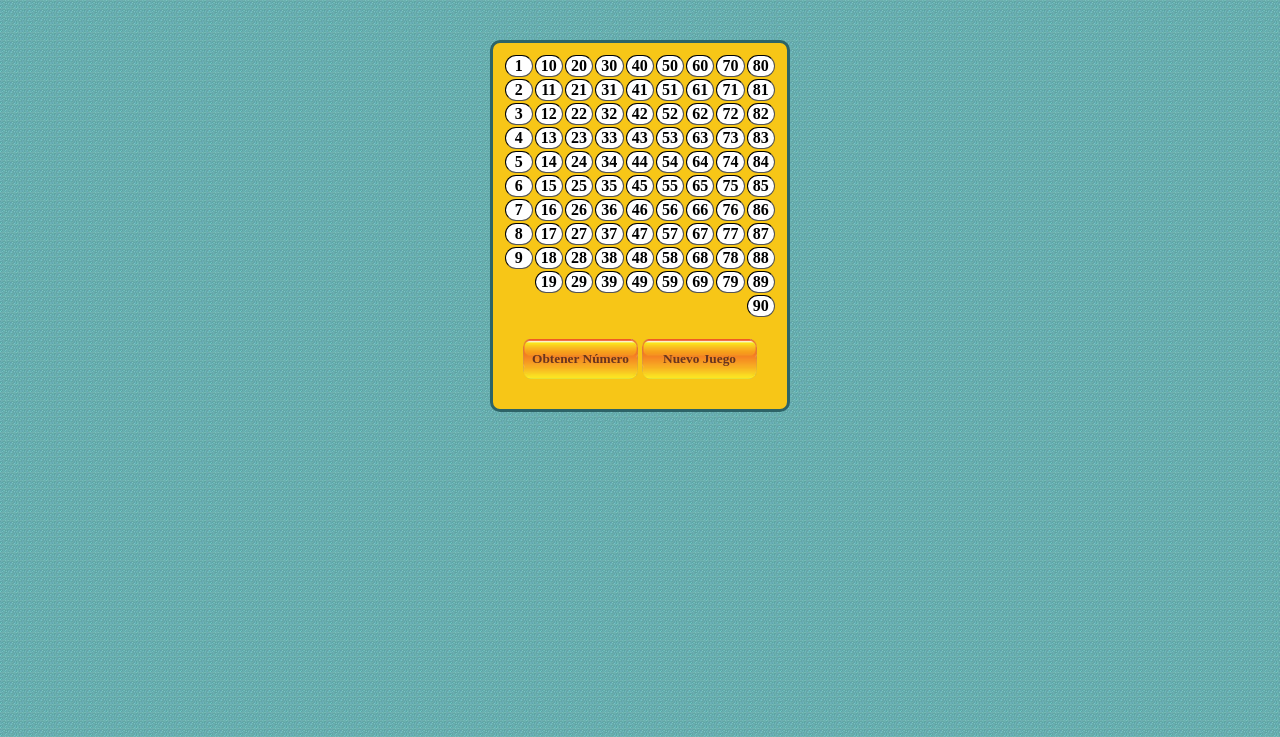
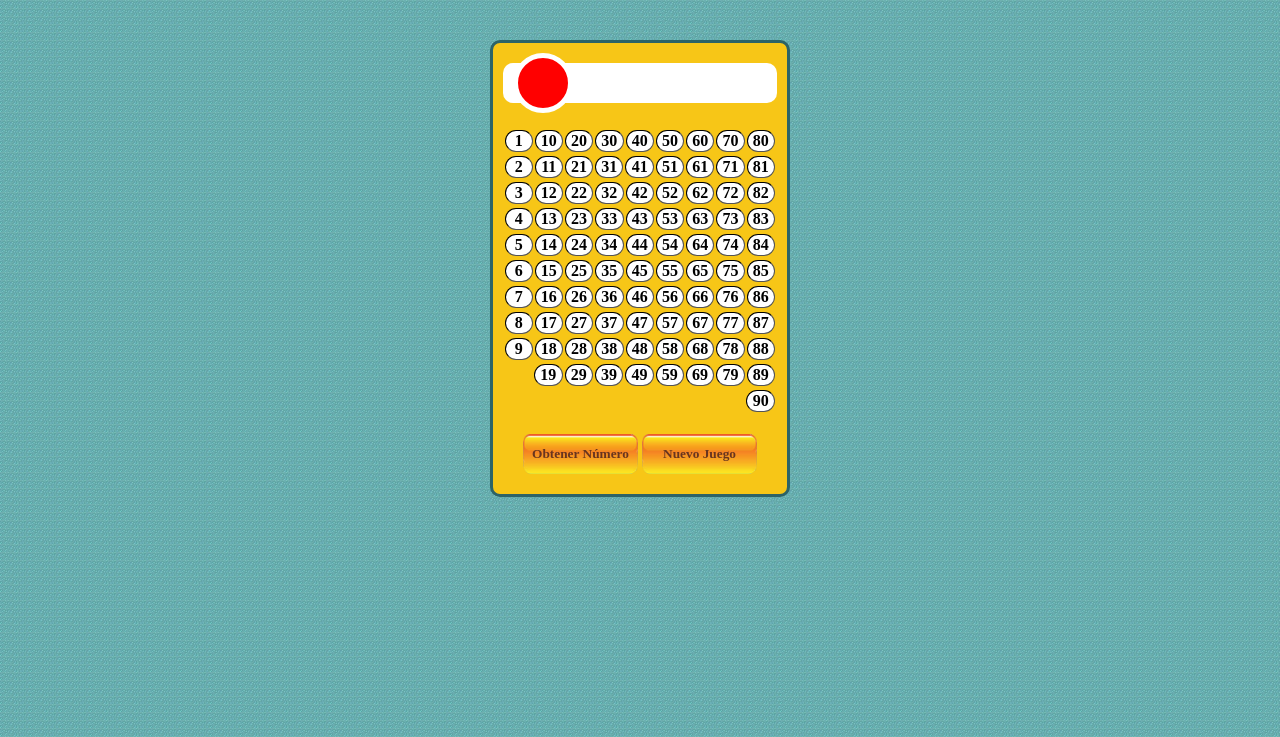
Before and after one commit to OdeiRZ/Binweb, a PHP site: page / in a window 1280 px wide. Shown: the top 737 px of the page. Run offline with PHP 8.4, Linux system fonts and the light colour scheme.

Commit message:
Añadida funcionalidad básica de generación de números

```diff
--- a/public/recursos/css/estilos.css
+++ b/public/recursos/css/estilos.css
@@ -9,8 +9,31 @@ div
 {
 	border:3px solid #2D6367;
 	border-radius:10px;
+	padding:10px 10px 0px 10px;
+	background-color:#F7C617;
+}
+div > p
+{
+	margin:10px 0px 25px 0px;
 	padding:10px;
-	background-color:#F7C617;
+	background-color:white;
+	border-radius:10px;
+	height:20px;
+}
+div > p > span
+{
+	margin-top:-20px;
+	padding:10px;
+	border:5px solid white;
+	background-color:red;
+	border-radius:40px;
+	color:white;
+	width:30px;
+	height:30px;
+	display:block;
+	text-align:center;
+	font-size:25px;
+	font-weight:bold;
 }
 table td
 {
```
Also changed, not shown: public/index.php (+29 -33 lines), public/recursos/inc/funciones.php (added, +51 -0 lines).
